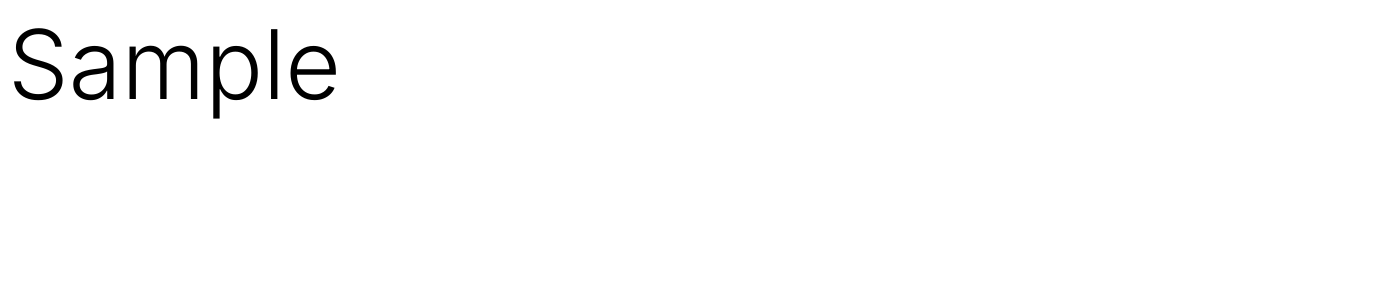
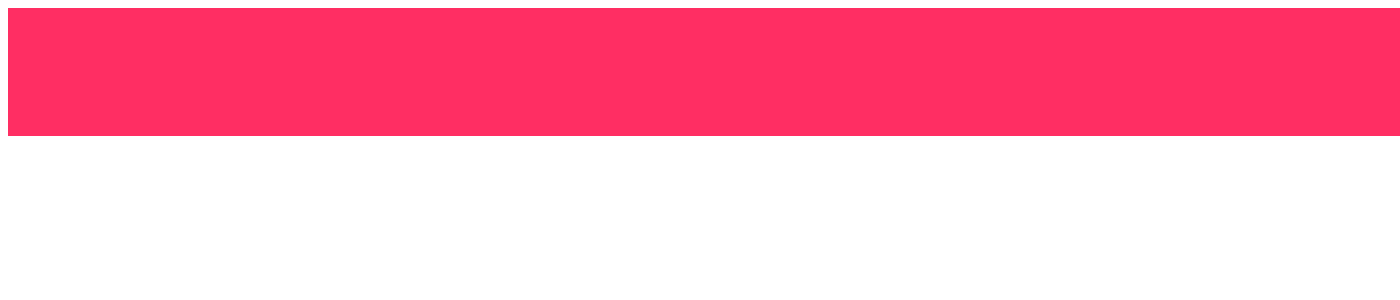
Before and after one commit to PRocha0503/sps-team-proyect-frontend, a React (Create React App) app: page / in a window 1280 px wide. Shown: the top 300 px of the page, 1400 px wide, since content can reach past the window. Built offline with nearby package versions, Linux system fonts and the light colour scheme.

Commit message:
init comit

```diff
--- a/package.json
+++ b/package.json
@@ -13,6 +13,7 @@
     "@testing-library/user-event": "^13.5.0",
     "react": "^18.2.0",
     "react-dom": "^18.2.0",
+    "react-router-dom": "^6.3.0",
     "react-scripts": "5.0.1",
     "styled-components": "^5.3.5",
     "web-vitals": "^2.1.4"
--- a/src/App.js
+++ b/src/App.js
@@ -1,12 +1,24 @@
 import * as React from "react";
-import { Typography } from "@mui/material";
 import { ThemeProvider } from "@mui/material/styles";
+import { Route, Routes, BrowserRouter as Router } from "react-router-dom";
 import theme from "./theme/index";
+import routes from "./routes";
 
 function App() {
 	return (
 		<ThemeProvider theme={theme}>
-			<Typography variant="h1">Sample</Typography>
+			<Router>
+				<Routes>
+					{routes.map((route) => (
+						<Route
+							key={route.id}
+							path={route.path}
+							exact={route.exact}
+							element={route.element}
+						/>
+					))}
+				</Routes>
+			</Router>
 		</ThemeProvider>
 	);
 }
--- /dev/null
+++ b/src/pages/Home/Home.jsx
@@ -0,0 +1,8 @@
+import { Box } from "@mui/material";
+import styles from "./styles/home";
+
+const Home = () => {
+	return <Box sx={{ ...styles.root }}></Box>;
+};
+
+export default Home;
--- /dev/null
+++ b/src/pages/Home/styles/home.js
@@ -0,0 +1,11 @@
+const styles = {
+	root: {
+		width: "100%",
+		height: "50 vh",
+		backgroundColor: "primary.main",
+		padding: "4rem",
+		margin: "0rem",
+	},
+};
+
+export default styles;
--- /dev/null
+++ b/src/routes.js
@@ -0,0 +1,12 @@
+import Home from "./pages/Home/Home.jsx";
+
+const routes = [
+	{
+		id: 0,
+		path: "/",
+		element: <Home />,
+		exact: true,
+	},
+];
+
+export default routes;
--- a/src/theme/index.js
+++ b/src/theme/index.js
@@ -1,7 +1,9 @@
 import { createTheme } from "@mui/material/styles";
 import typography from "./typography";
+import palette from "./palette";
 const theme = createTheme({
 	typography,
+	palette,
 });
 
 export default theme;
--- /dev/null
+++ b/src/theme/palette.js
@@ -0,0 +1,6 @@
+const palette = {
+	primary: {
+		main: "#FF2E63",
+	},
+};
+export default palette;
```
Also changed, not shown: 1 other file (tests, documents, lock files or other folders).
